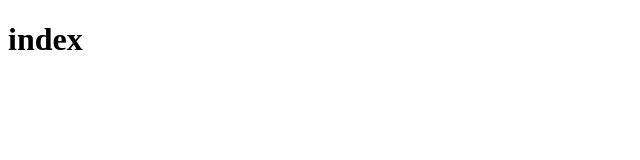
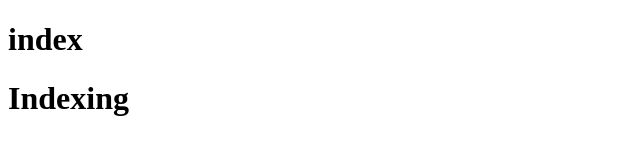
Before and after one commit to pochamreddyanjali/practice2, a plain HTML site: page index.html in a window 1280 px wide. Shown: the whole page, without its empty margins (0-640 px from the left). Drawn offline with Linux system fonts and the light colour scheme.

Commit message:
Modified files

```diff
--- a/index.html
+++ b/index.html
@@ -7,5 +7,6 @@
 </head>
 <body>
     <h1>index</h1>
+    <h1>Indexing</h1>
 </body>
 </html>
```
Also changed, not shown: help.html (+1 -0 lines).
